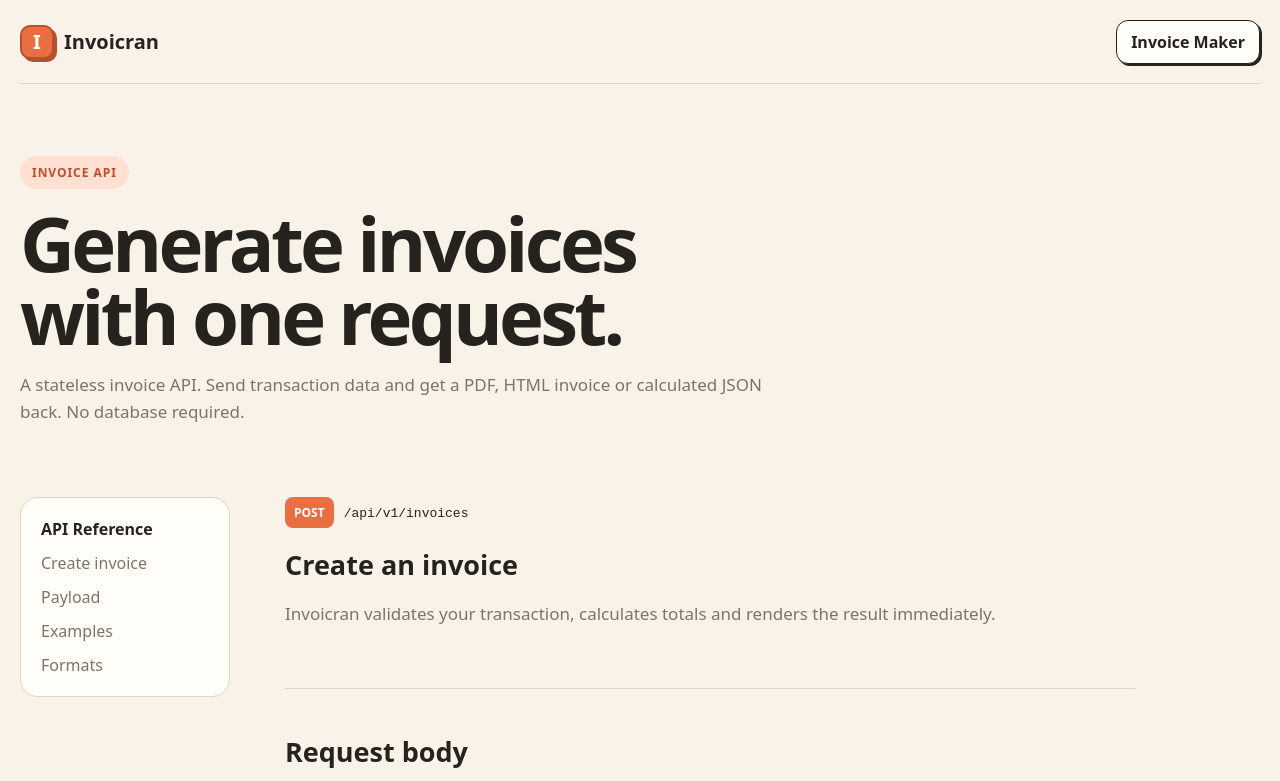
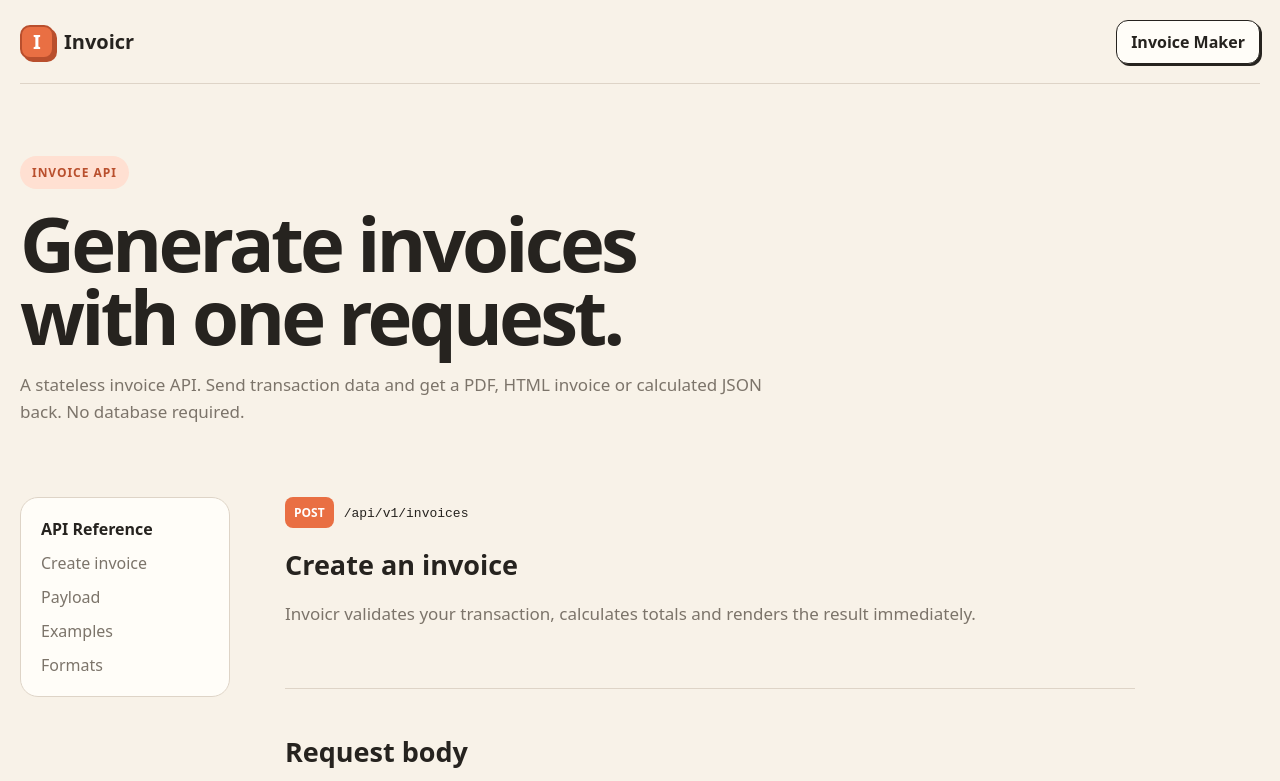
Before and after one commit to ennouaimi/invoicr, a Next.js app: page /docs in a window 1280 px wide. Shown: the top 781 px of the page. Built offline with nearby package versions, Linux system fonts and the light colour scheme; a web font is replaced by a local one.

Commit message:
brand: rename Invoicran to Invoicr

```diff
--- a/app/docs/page.tsx
+++ b/app/docs/page.tsx
@@ -24,5 +24,5 @@
  const curl=`curl -X POST "$BASE_URL/api/v1/invoices?format=pdf" \\\n  -H "Content-Type: application/json" \\\n  -d '${payload.replace(/\n/g," ")}' \\\n  --output invoice.pdf`;
  const js=`const response = await fetch("/api/v1/invoices?format=pdf", {\n  method: "POST",\n  headers: { "Content-Type": "application/json" },\n  body: JSON.stringify(invoice)\n});\nconst pdf = await response.blob();`;
  const py=`import requests\n\nr = requests.post(\n    "https://your-domain.com/api/v1/invoices?format=pdf",\n    json=invoice\n)\nopen("invoice.pdf", "wb").write(r.content)`;
- return <main className="docs-shell"><nav className="docs-nav"><a className="brand" href="/"><span className="brand-icon">I</span>Invoicran</a><a className="ghost-button" href="/">Invoice Maker</a></nav><header className="docs-hero"><div className="eyebrow">INVOICE API</div><h1>Generate invoices<br/>with one request.</h1><p>A stateless invoice API. Send transaction data and get a PDF, HTML invoice or calculated JSON back. No database required.</p></header><div className="docs-grid"><aside className="docs-sidebar"><b>API Reference</b><a href="#endpoint">Create invoice</a><a href="#payload">Payload</a><a href="#examples">Examples</a><a href="#formats">Formats</a></aside><article className="docs-content"><section id="endpoint"><span className="method">POST</span><code>/api/v1/invoices</code><h2>Create an invoice</h2><p>Invoicran validates your transaction, calculates totals and renders the result immediately.</p></section><section id="payload"><h2>Request body</h2><pre>{payload}</pre></section><section id="formats"><h2>Response formats</h2><div className="format-cards"><div><b>PDF</b><code>?format=pdf</code><p>A4 printable invoice.</p></div><div><b>HTML</b><code>?format=html</code><p>Ready-to-display markup.</p></div><div><b>JSON</b><code>?format=json</code><p>Validated data + totals.</p></div></div></section><section id="examples"><h2>cURL</h2><pre>{curl}</pre><h2>JavaScript</h2><pre>{js}</pre><h2>Python</h2><pre>{py}</pre></section></article></div></main>
+ return <main className="docs-shell"><nav className="docs-nav"><a className="brand" href="/"><span className="brand-icon">I</span>Invoicr</a><a className="ghost-button" href="/">Invoice Maker</a></nav><header className="docs-hero"><div className="eyebrow">INVOICE API</div><h1>Generate invoices<br/>with one request.</h1><p>A stateless invoice API. Send transaction data and get a PDF, HTML invoice or calculated JSON back. No database required.</p></header><div className="docs-grid"><aside className="docs-sidebar"><b>API Reference</b><a href="#endpoint">Create invoice</a><a href="#payload">Payload</a><a href="#examples">Examples</a><a href="#formats">Formats</a></aside><article className="docs-content"><section id="endpoint"><span className="method">POST</span><code>/api/v1/invoices</code><h2>Create an invoice</h2><p>Invoicr validates your transaction, calculates totals and renders the result immediately.</p></section><section id="payload"><h2>Request body</h2><pre>{payload}</pre></section><section id="formats"><h2>Response formats</h2><div className="format-cards"><div><b>PDF</b><code>?format=pdf</code><p>A4 printable invoice.</p></div><div><b>HTML</b><code>?format=html</code><p>Ready-to-display markup.</p></div><div><b>JSON</b><code>?format=json</code><p>Validated data + totals.</p></div></div></section><section id="examples"><h2>cURL</h2><pre>{curl}</pre><h2>JavaScript</h2><pre>{js}</pre><h2>Python</h2><pre>{py}</pre></section></article></div></main>
 }
```
